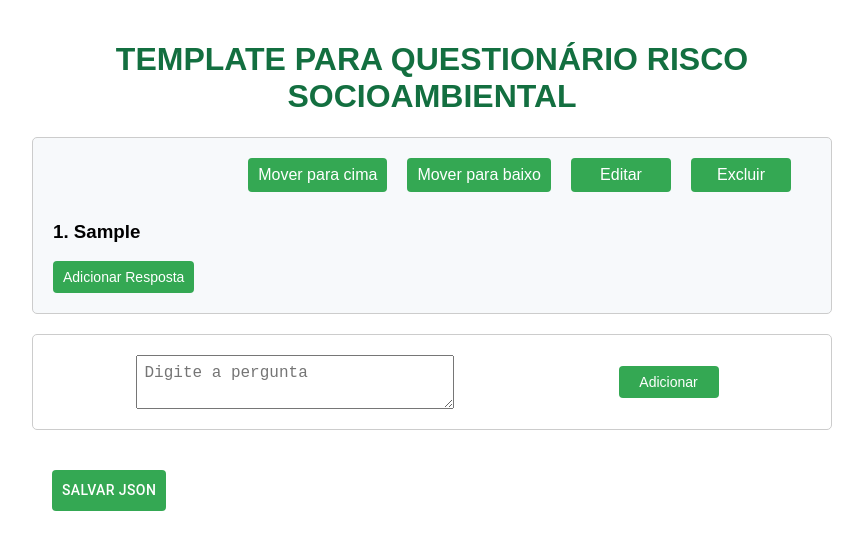
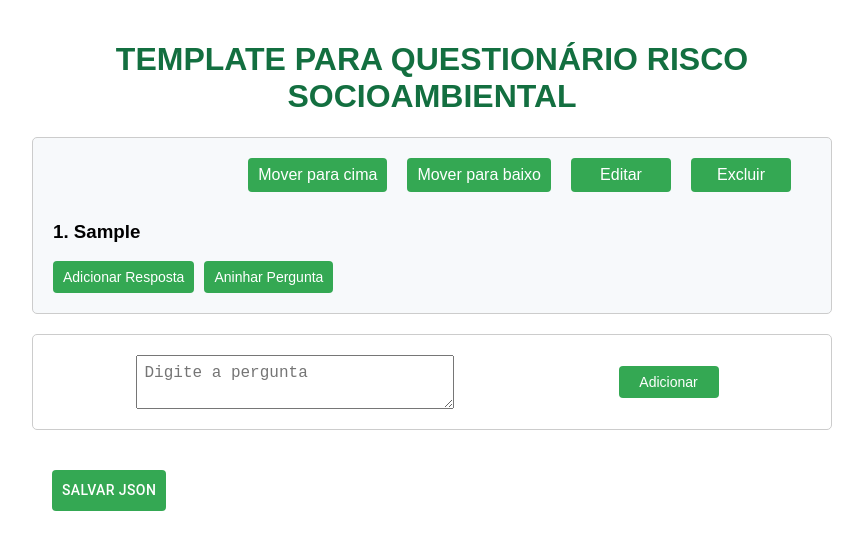
Before and after one commit to betovlima/react-gerador-formulario, a React (Create React App) app: page /questionario in a window 1280 px wide. Both pictures are taken after typing "Sample" into the empty fields and a click on the button "Adicionar". Shown: the top 550 px of the page, without its empty margins (208-1071 px from the left). Built offline with nearby package versions, Linux system fonts and the light colour scheme.

Commit message:
migrando dados de para um json

```diff
--- a/src/components/FormBuilder.jsx
+++ b/src/components/FormBuilder.jsx
@@ -114,6 +114,9 @@ const FormBuilder = () => {
         <button onClick={() => addAnswer(index)} style={styles.button}>
           Adicionar Resposta
         </button>
+        <button onClick={() => addAnswer(index)} style={styles.button}>
+          Aninhar Pergunta
+        </button>
       </div>
     );
   };
@@ -152,8 +155,8 @@ const FormBuilder = () => {
               index === movedIndex
                 ? {
                     ...styles.question,
-                    border: "2px solid #4CAF50",
-                    animation: "blink 0.5s ease",
+                    border: "4px solid #4CAF50",
+                    animation: "blink 1.5s ease",
                   }
                 : styles.question
             }
```
